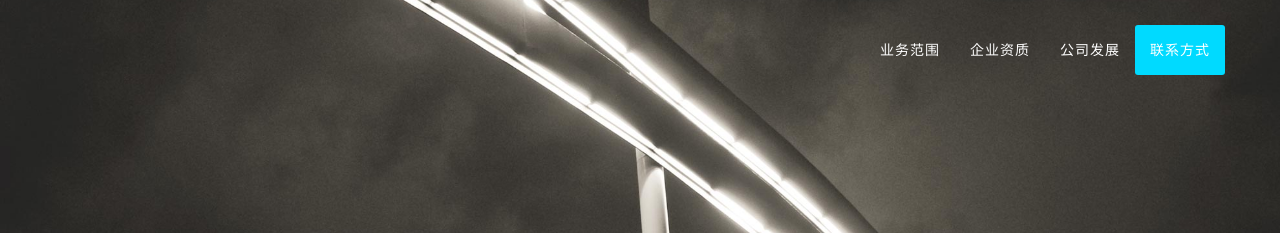
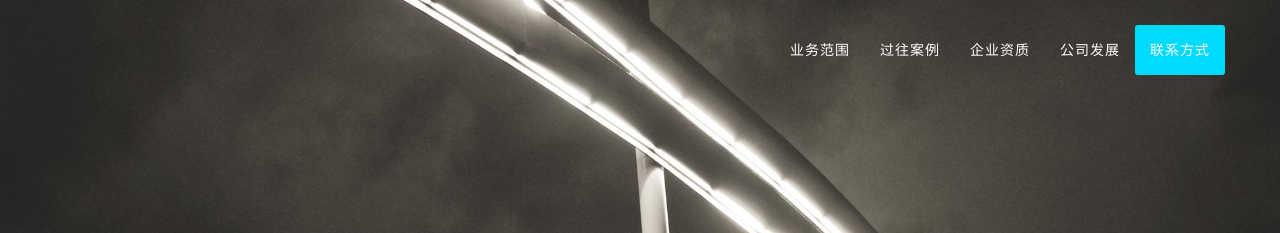
Before and after one commit to wxelec/wxelec.github.io, a Jekyll site: the page built from index.html, in a window 1280 px wide. Shown: the top 233 px of the page. Built offline with Jekyll 4.4.1, drawn with Linux system fonts in a browser that asks for light colours; some web fonts are replaced.

Commit message:
Update header.html

```diff
--- a/_includes/header.html
+++ b/_includes/header.html
@@ -21,6 +21,11 @@
                     <li>
                         <a class="page-scroll" href="#skills">业务范围</a>
                     </li>
+
+                    <li>
+                        <a class="page-scroll" href="#cases">过往案例</a>
+                    </li>
+
                     <li>
                         <a class="page-scroll" href="#portfolio">企业资质</a>
                     </li>
```
